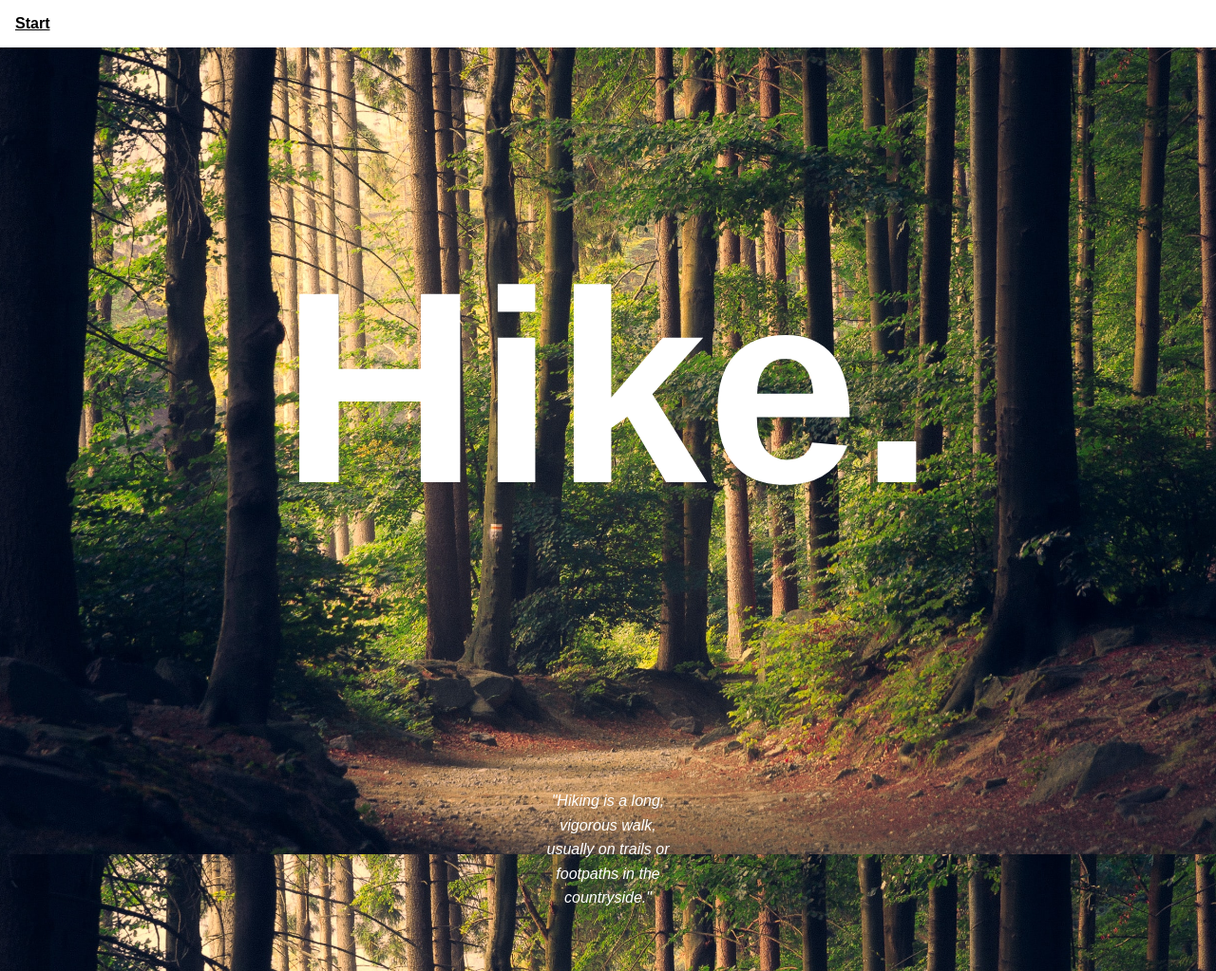
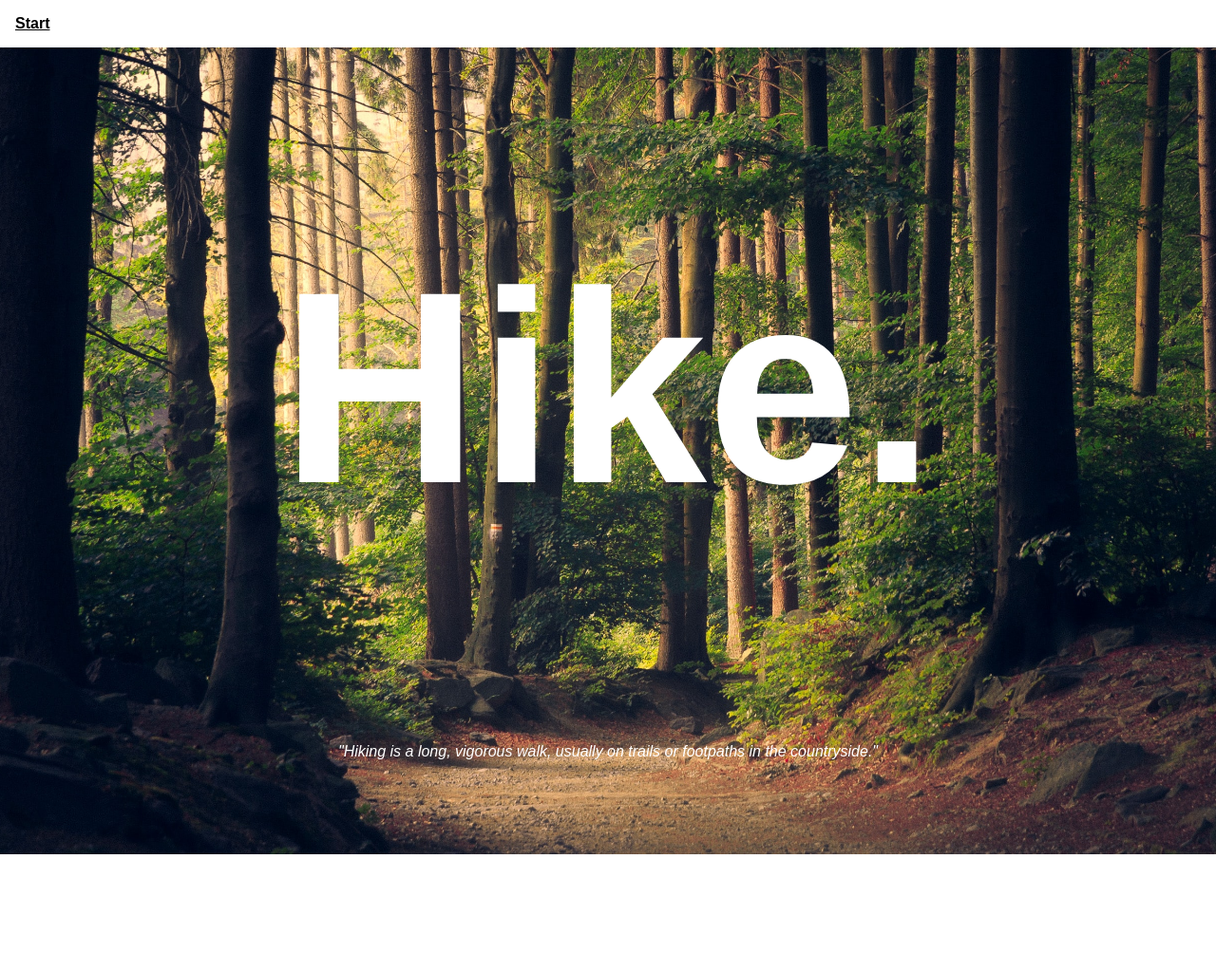
Before and after one commit to cadamini/cadamini.github.io, a Jekyll site: the page built from index.md, in a window 1280 px wide. Shown: the whole page at 95% size. Built offline with Jekyll 4.4.1, drawn with Linux system fonts in a browser that asks for light colours; after the commit the page ends 900 px from its top, so only the background shows below that.

Commit message:
Cleanup CSS

```diff
--- a/_sass/main.scss
+++ b/_sass/main.scss
@@ -11,15 +11,6 @@
 html, body, ul {
   margin: 0;
   padding: 0;
-}
-
-.red {
-  border-radius: 10px 10px 10px 10px;
-  color: white;
-  padding: 2rem;
-  p {
-    line-height: 1.6;
-  }
 }
 
 a {
@@ -38,10 +29,7 @@
 blockquote {
   font-style: italic;
   text-align: center;
-  margin: 2rem;
-  p {
-    font-size: 2rem;
-  }
+  p { font-size: 2em; }
 }
 
 .container {
@@ -51,21 +39,9 @@
   flex-direction: column;
 }
 
-.container-bg-black {
-  background: white;
-  color: black;
-  font-weight: 700;
-}
-
 h1 {
   color: white;
   font-size: 18rem;
-}
-
-@media only screen and (max-width: 600px) {
-  h1 {
-    font-size: 7rem;
-  }
 }
 
 .main-navigation {
@@ -90,20 +66,12 @@
   }
 }
 
-.quote-container {
-  display: flex;
-  justify-content: center;
-  list-style: none;
-  flex-wrap: wrap;
+@media only screen and (max-width: 600px) {
+  h1 {
+    font-size: 7rem;
+  }
+
+  blockquote {
+    p { font-size: 2em; }
+  }
 }
-
-.quote-item {
-  padding: 1em;
-  margin: 1em;
-  width: 30%;
-  height: 100%;
-  line-height: 1.6;
-  color: white;
-  font-size: 1rem;
-  text-align: center;
-}
```
